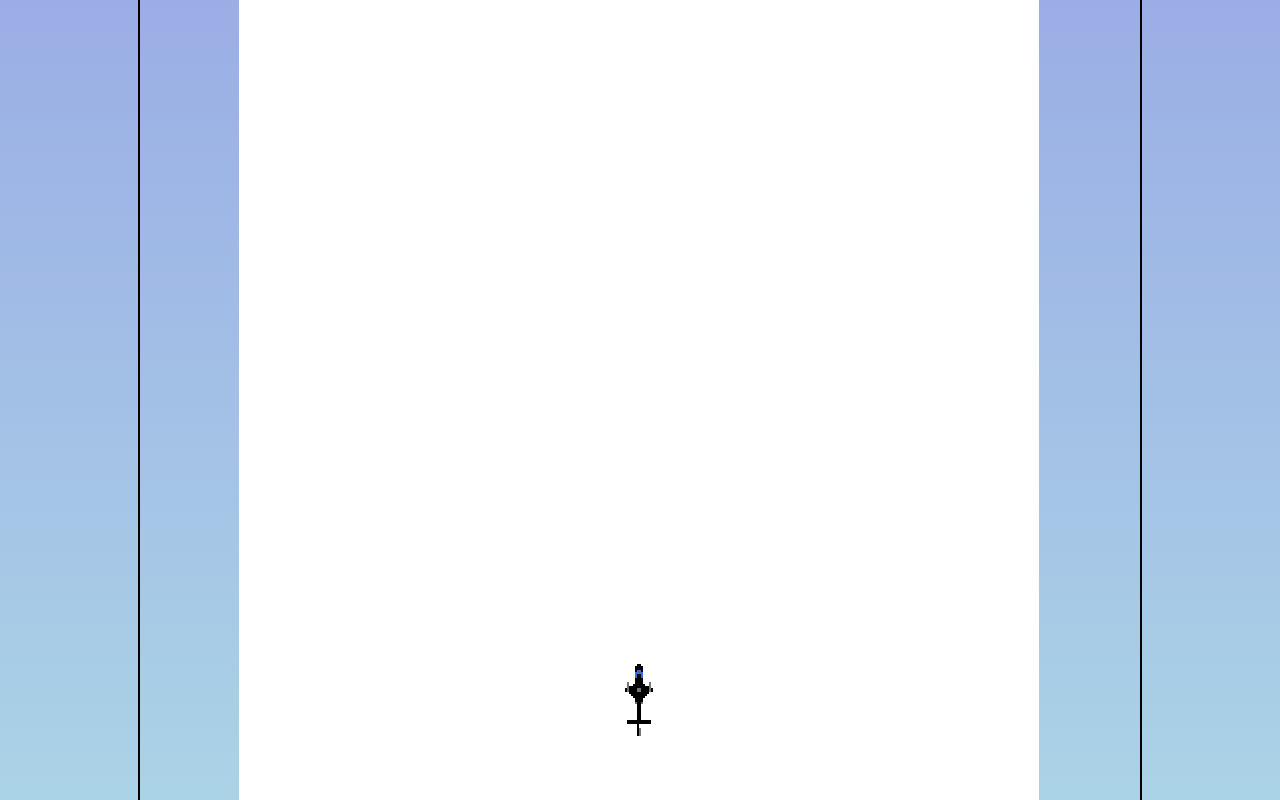
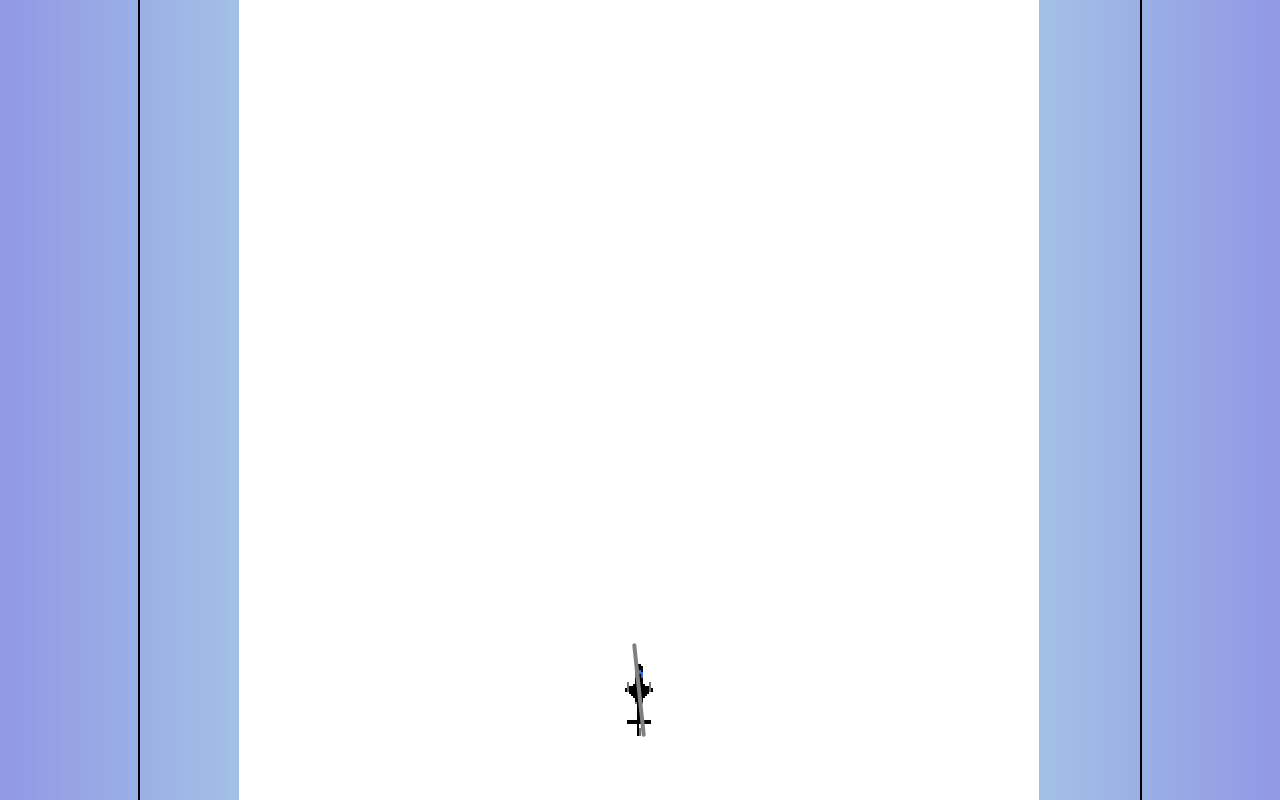
Before and after one commit to Umitosan/air-wolf, a plain HTML site: page index.html in a window 1280 px wide. Both pictures are taken after a click on the button "START". Shown: the part 465-1265 px from the top of the page. Drawn offline with nearby package versions, Linux system fonts and the light colour scheme; a web font is replaced by a local one.

Commit message:
add propeller

```diff
--- a/scripts/helpers.js
+++ b/scripts/helpers.js
@@ -20,3 +20,7 @@ function generalLoopReset() {
   myGame.init();
   State.myReq = requestAnimationFrame(gameLoop);
 }
+
+function getRadianAngle(degreeValue) {
+  return degreeValue * Math.PI / 180;
+}
--- a/scripts/wolf.js
+++ b/scripts/wolf.js
@@ -8,11 +8,16 @@ function Wolf() {
   this.xVel = 0;
   this.yVel = 0;
   this.img = undefined;
-  this.balseVel = 5;
+  this.balseVel = 6;
+  this.propX = 0;
+  this.propY = 0;
+  this.propAngle = 0;
 
   this.init = function(someSrc) {
     this.img = new Image();
     this.img.src = someSrc;
+    this.propX = this.x-1.5;
+    this.propY = this.y-12;
     console.log('myWolf init');
   };
 
@@ -40,13 +45,40 @@ function Wolf() {
 
   this.draw = function() {
     // CTX.drawImage(img, dx, dy, dWidth, dHeight);
+    // draw wolf
     CTX.drawImage(this.img, this.x-40, this.y-40, 80, 80);
+    // draw propeller center
+    // CTX.save();
+    // CTX.translate(this.propX,this.propY);
+    // CTX.beginPath();
+    // CTX.fillStyle = "lightblue";
+    // CTX.rect(0,0,4,4);
+    // CTX.fill();
+    // CTX.restore();
+    // draw propeller
+    CTX.save();
+    CTX.translate(this.propX+1.5,this.propY+2);
+    CTX.rotate(getRadianAngle(this.propAngle));
+    CTX.beginPath();
+    CTX.strokeStyle = "grey";
+    CTX.lineWidth = 4;
+    CTX.lineCap = "round";
+    CTX.moveTo(-45,0);
+    CTX.lineTo(45,0);
+    CTX.stroke();
+    CTX.restore();
   }; // draw
 
   this.update = function() {
     if (myGame.lastDirKey !== undefined) {
       this.x += this.xVel;
       this.y += this.yVel;
+      this.propX = this.x-1.5;
+      this.propY = this.y-12;
+    }
+    this.propAngle += 38;
+    if (this.propAngle === 38000) { // reset when it gets large
+      this.propAngle = 0;
     }
   }; // update
 }
--- a/styles.css
+++ b/styles.css
@@ -11,7 +11,8 @@ Teal: rgba(102,150,142,1);
 
 body {
   margin: 0px 0px;
-  background: linear-gradient(#9198e5,lightblue);
+  background: linear-gradient(to right, #9198e5 0%, lightblue 30%, lightblue 70%, #9198e5 100%);
+  background-size: cover;
 }
 
 .main-container {
```
